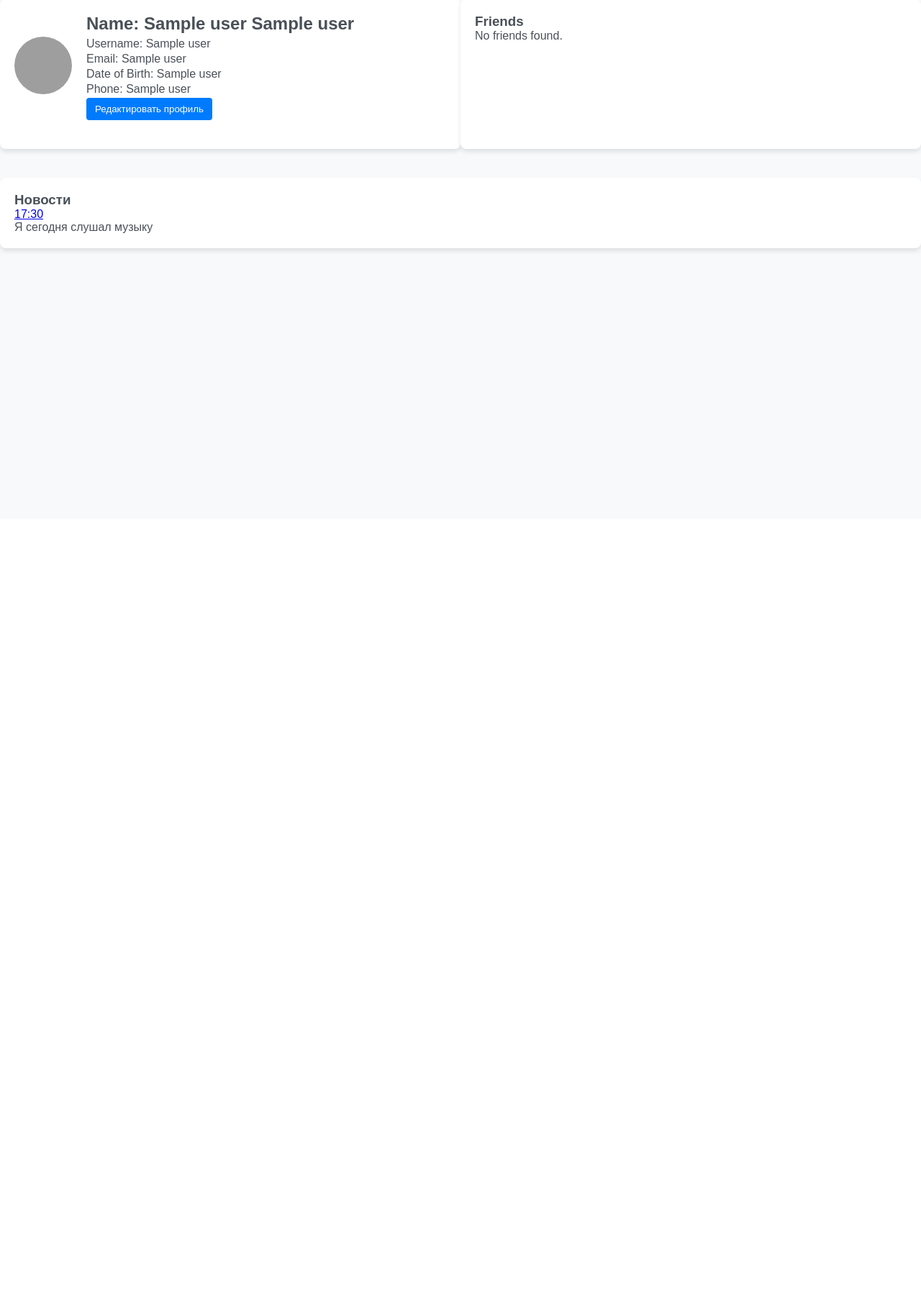
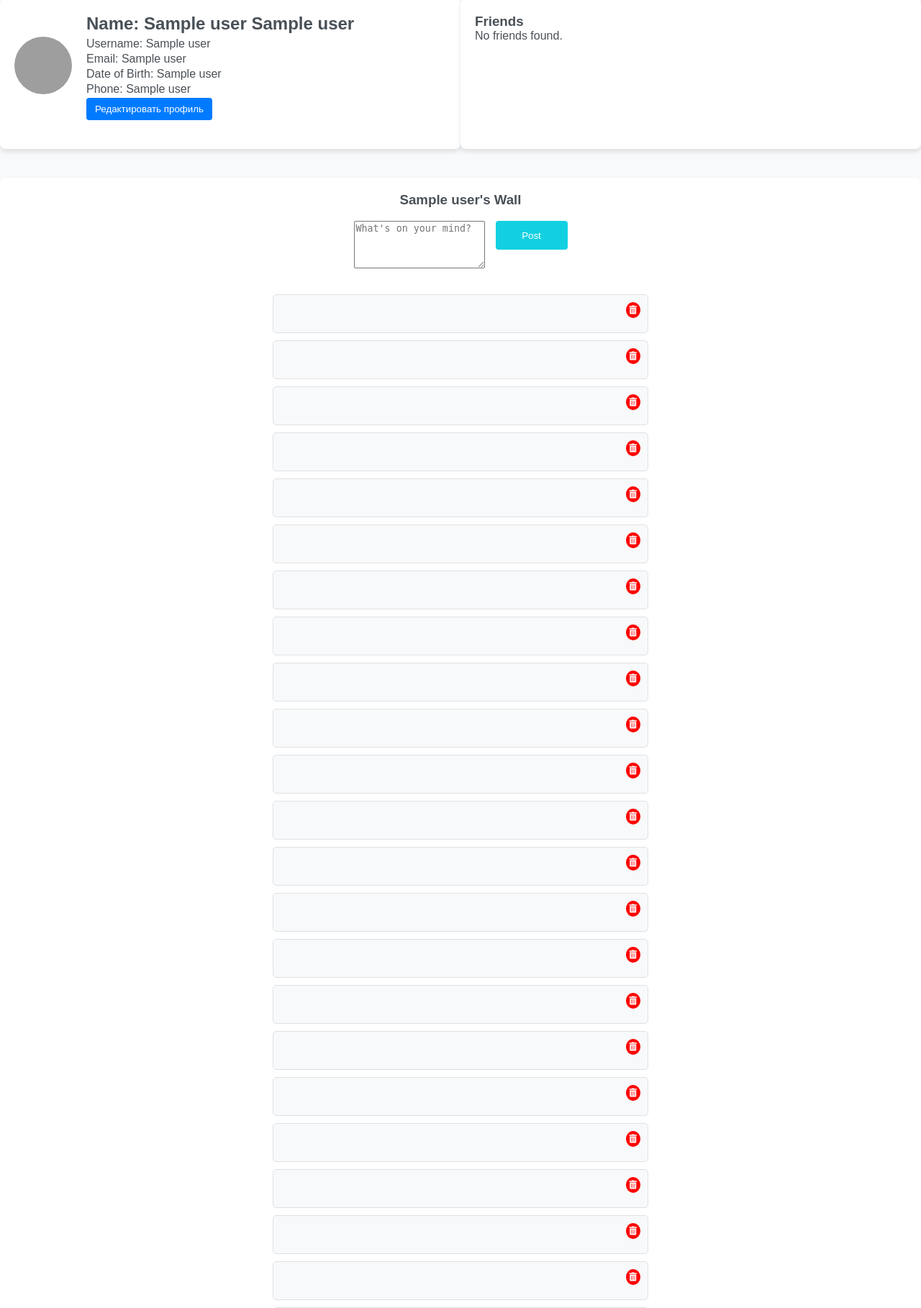
Before and after one commit to komron01/Singu1arity, a Flask app: page /profile in a window 1280 px wide. Shown: the part 79-1897 px from the top of the page at 72% size. Before the commit the page ends 430 px from the top, so only its background shows below. Run offline with Flask 3, Linux system fonts and the light colour scheme; a database or web service that is not in the repository returns one stand-in record (values such as "Sample title"); data that the repository does not hold is empty; some libraries are stand-ins or nearby versions; grey boxes are pictures that could not be loaded.

Commit message:
'9.0'
posts and deleting them

```diff
--- a/main.py
+++ b/main.py
@@ -6,8 +6,7 @@ import settings
 from flask_session import Session
 import reg_autho
 import os
-import base64
-
+from datetime import datetime
 app = Flask(__name__)
 app.secret_key = 'singularity'  # Replace with a unique and secret key
 # Configure the Flask app to use the 'filesystem' session type
@@ -426,6 +425,86 @@ def get_users_by_letter(search_letter):
         print('Error occurred:', e)
         return []  # Return an empty list if an error occurs
 
+# Route to get posts for a specific user
+@app.route('/get_posts/<int:user_id>', methods=['GET'])
+def get_posts(user_id):
+    try:
+        # Connect to the database
+        connection = psycopg2.connect(**settings.DATABASE_CONFIG)
+        cursor = connection.cursor()
+
+        # Fetch posts for the specified user from the database
+        cursor.execute("""
+            SELECT post_id, user_id, content, timestamp
+            FROM posts
+            WHERE user_id = %s
+        """, (user_id,))
+
+        posts = cursor.fetchall()
+
+        # Convert posts to a list of dictionaries
+        posts_list = [
+            {'post_id': post[0], 'user_id': post[1], 'content': post[2], 'timestamp': post[3]}
+            for post in posts
+        ]
+
+        # Close the database connection
+        connection.close()
+
+        return jsonify(posts_list)
+    except Exception as e:
+        return str(e)
+
+# Route to add a new post for a specific user
+@app.route('/add_post/<int:user_id>', methods=['POST'])
+def add_post(user_id):
+    try:
+        # Connect to the database
+        connection = psycopg2.connect(**settings.DATABASE_CONFIG)
+        cursor = connection.cursor()
+
+        # Get the content from the request
+        content = request.form.get('content')
+
+        # Insert a new post into the database
+        cursor.execute("""
+            INSERT INTO posts (user_id, content, timestamp)
+            VALUES (%s, %s, %s)
+        """, (user_id, content, datetime.utcnow()))
+
+        # Commit the transaction and close the database connection
+        connection.commit()
+        connection.close()
+
+        return 'Post added successfully!'
+    except Exception as e:
+        return str(e)
+
+
+# Route to handle post deletion
+@app.route('/delete_post/<int:post_id>', methods=['DELETE'])
+def delete_post(post_id):
+    try:
+        # Connect to the database
+        connection = psycopg2.connect(**settings.DATABASE_CONFIG)
+        cursor = connection.cursor()
+
+        # Delete the post with the given post_id
+        cursor.execute("DELETE FROM posts WHERE post_id = %s", (post_id,))
+
+        # Commit the changes to the database
+        connection.commit()
+
+        # Close the database connection
+        cursor.close()
+        connection.close()
+
+        return jsonify({'message': 'Post deleted successfully'}), 200
+
+    except Exception as e:
+        # Handle any errors that may occur during the process
+        return jsonify({'error': str(e)}), 500
+
 @app.errorhandler(404)
 def page_not_found(error):
     return render_template('error.html', error_code=404, error_message='Page not found'), 404
--- a/static/profile.css
+++ b/static/profile.css
@@ -12,3 +12,72 @@
     height: 100%; /* Make the image take up 100% of the height of its container */
     object-fit: cover; /* Cover the entire container while maintaining aspect ratio */
 }
+
+
+.news-feed {
+    display: flex;
+    flex-direction: column;
+    align-items: center;
+    /* width: 700px; */
+}
+
+.news-feed h3{
+    text-align: center;
+}
+
+.post {
+    display: flex;
+    flex-direction: column;
+    background-color: #f8f9fa;
+    border: 1px solid #dee2e6;
+    border-radius: 5px;
+    margin-bottom: 10px;
+    padding: 10px;
+    width: 500px;
+}
+
+.postForm {
+    max-width: 400px; /* Adjust the maximum width as needed */
+    display: flex; /* Make the form a flex container */
+    gap: 15px; /* Adjust the gap between textarea and button */
+    /* Add any other styles you need for the postForm */
+}
+
+.post-header {
+    display: flex;
+    justify-content: space-between;
+}
+
+.post-time {
+    color: #6c757d;
+    font-size: 12px;
+}
+
+.post-content {
+    margin-top: 10px;
+}
+
+.deleteButton {
+    align-self: flex-end;
+    top: 0px;
+    right: 0px;
+    background-color: #f00; /* Adjust color as needed */
+    color: #fff;
+    border: none;
+    border-radius: 50%;
+    cursor: pointer;
+    padding: 5px;
+    font-size: 12px;
+    line-height: 1;
+}
+
+.postButton {
+    background-color: #13d0e1; /* Green color */
+    color: #ffffff;
+    width: 100px; /* Set a fixed width */
+    height: 40px;
+    border: none;
+    border-radius: 4px;
+    cursor: pointer;
+    text-decoration: none; /* Remove underline for links */
+}
--- a/static/profile.js
+++ b/static/profile.js
@@ -3,6 +3,7 @@
 $(document).ready(function () {
     // Fetch friends for the current user
     fetchUserFriends();
+    fetchUserPosts();
 
     function fetchUserFriends() {
         var userId = $('#userId').data('user-id');
@@ -98,5 +99,116 @@ $(document).ready(function () {
         // Redirect to the /update_profile route
         window.location.href = '/update_profile';
     });
-    // ... the rest of your code
+
+    function fetchUserPosts() {
+        var userId = $('#userId').data('user-id');
+
+        // Perform an AJAX request to fetch user posts
+        $.ajax({
+            url: '/get_posts/' + userId,
+            method: 'GET',
+            success: function (posts) {
+                displayUserPosts(posts);
+            },
+            error: function (error) {
+                console.error('Error fetching posts:', error);
+            }
+        });
+    }
+
+    function displayUserPosts(posts, currentUserId) {
+        var postsContainer = $('#postsContainer');
+        postsContainer.empty();
+
+        if (posts.length > 0) {
+            // Display existing posts
+            for (var i = 0; i < posts.length; i++) {
+                var postDiv = $('<div>').addClass('post');
+
+                // Create post header with timestamp and delete button
+                var postHeader = $('<div>').addClass('post-header');
+                postHeader.append($('<p>').addClass('post-time').text(posts[i].timestamp));
+
+                // Check if the current user is the owner of the post
+                if (currentUserId === posts[i].user_id) {
+                    // If yes, create and append the delete button with recycle bin icon
+                    var deleteButton = $('<button>')
+                        .addClass('deleteButton')
+                        .data('post-id', posts[i].post_id)
+                        .on('click', function () {
+                            handleDeletePost($(this).data('post-id'));
+                        });
+
+                    var recycleBinIcon = $('<i>').addClass('fas fa-trash-alt');
+                    deleteButton.append(recycleBinIcon);
+                    postHeader.append(deleteButton);
+                }
+
+                postDiv.append(postHeader);
+
+                // Add post content
+                var postContent = $('<div>').addClass('post-content');
+                postContent.append($('<p>').text(posts[i].content));
+                postDiv.append(postContent);
+
+                postsContainer.append(postDiv);
+            }
+        } else {
+            // Display a message for no posts
+            postsContainer.text('No posts found.');
+        }
+    }
+
+    function handleDeletePost(postId) {
+        // Show confirmation dialog
+        var confirmDelete = confirm('Are you sure you want to delete this post?');
+
+        if (confirmDelete) {
+            // Perform AJAX request to delete the post
+            $.ajax({
+                url: '/delete_post/' + postId,
+                method: 'DELETE',
+                success: function (response) {
+                    // Refresh the posts after deletion
+                    fetchUserPosts();
+                },
+                error: function (error) {
+                    console.error('Error deleting post:', error);
+                }
+            });
+        }
+    }
+
+
+
+
+
+
+    // Handle click event for the "Post" button
+    $('#postButton').on('click', function () {
+        var userId = $('#userId').data('user-id');
+        var newPostContent = $('#newPost').val().trim();  // Trim to handle only whitespace
+
+        // Check if the content is empty
+        if (!newPostContent) {
+            alert('Please fill the box to publish a post.');
+            return;
+        }
+
+        // Perform an AJAX request to create a new post
+        $.ajax({
+            url: '/add_post/' + userId,
+            method: 'POST',
+            data: { content: newPostContent },
+            success: function (response) {
+                // Refresh posts after posting
+                fetchUserPosts();
+                // Clear the textarea
+                $('#newPost').val('');
+            },
+            error: function (error) {
+                console.error('Error posting:', error);
+            }
+        });
+    });
 });
--- a/templates/profile.html
+++ b/templates/profile.html
@@ -69,18 +69,39 @@
     <!-- Секция с новостями -->
     <section class="news-feed">
         <!-- Блок с новостями пользователя -->
-        <h3>Новости</h3>
-        <div class="post">
-            <p id="post-time"><a href="http://127.0.0.1:5000/wall">17:30</a></p>
-            <p>Я сегодня слушал музыку</p>
+        <h3> {{user[4]}}'s Wall</h3>
+        <br>
+        {% if is_owner %}
+        <form id="postForm" class="postForm">
+            <textarea id="newPost" rows="4" placeholder="What's on your mind?"></textarea>
+            <button type="button" id="postButton" class="postButton">Post</button>
+            {% endif %}
+        </form>
+        <br>
+        <br>
+        <link rel="stylesheet" href="https://cdnjs.cloudflare.com/ajax/libs/font-awesome/5.15.3/css/all.min.css" />
+
+        <!-- Display existing posts -->
+        <div id="postsContainer">
+            <!-- Existing posts will be displayed here -->
+            {% for post in posts %}
+            <div class="post">
+                <div class="post-header">
+                    <p class="post-time">{{ post.timestamp }}</p>
+                </div>
+                <div class="post-content">
+                    <p>{{ post.content }}</p>
+                </div>
+            </div>
+            {% endfor %}
+        </div>
+    </section>
 
 
-            <!-- Время публикации поста с ссылкой на страницу wall -->
-        </div>
-        <!-- Добавьте новости по мере необходимости -->
-    </section>
+    <script src="{{ url_for('static', filename='animation.js') }}"></script>
+        <!-- Pass current_user_id to JavaScript -->
 
-    <script src="{{ url_for('static', filename='animation.js') }}"></script>
+
 
     <script src="https://www.gstatic.com/dialogflow-console/fast/messenger/bootstrap.js?v=1"></script>
 <df-messenger
```
Also changed, not shown: 1 other file.
